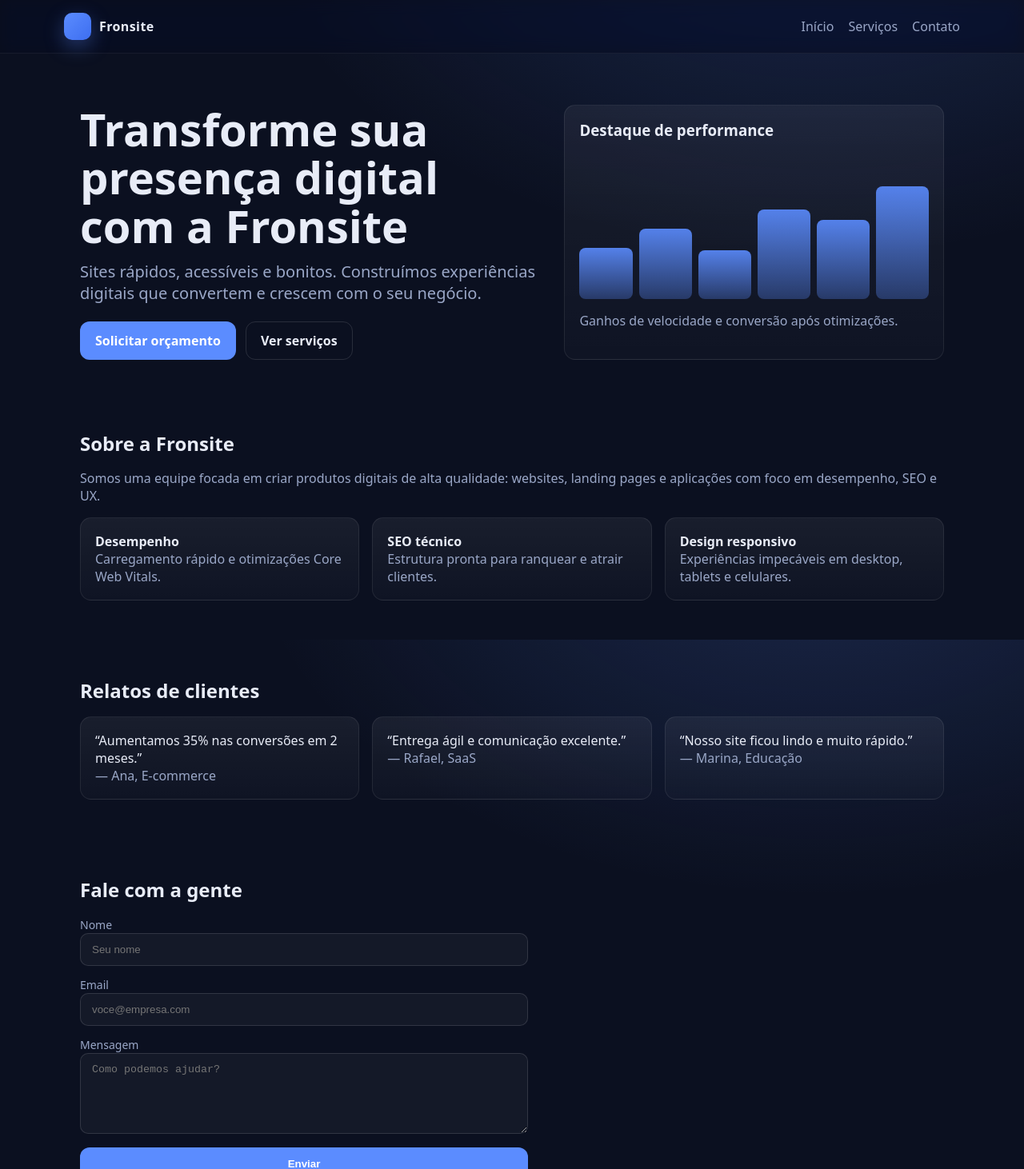
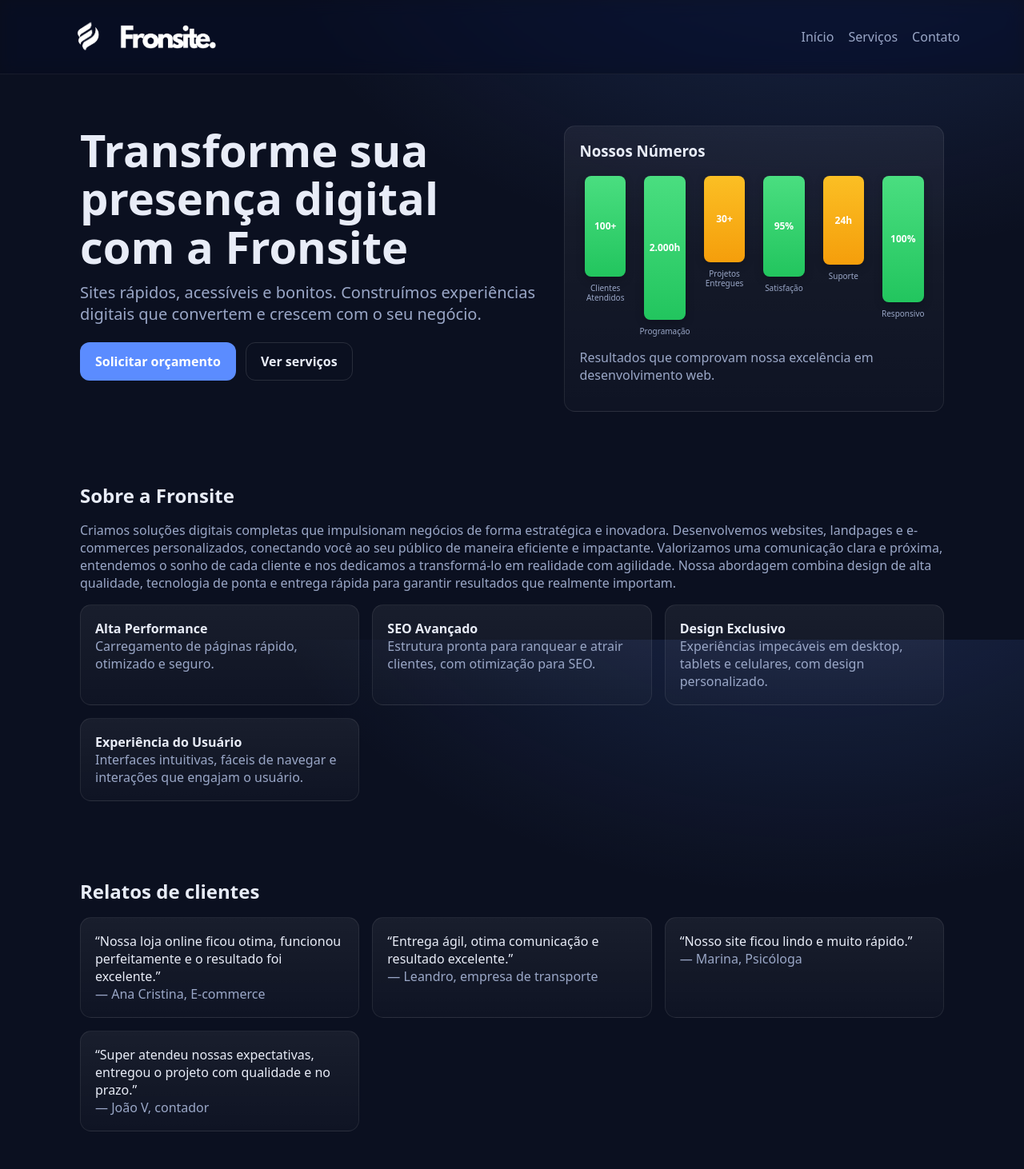
Before and after one commit to lukasaragao/fronsite, a Next.js app: page / in a window 1280 px wide. Shown: the top 1462 px of the page at 80% size. Built offline with nearby package versions, Linux system fonts and the light colour scheme.

Commit message:
ediçao do conteudo

```diff
--- a/components/ContactForm.tsx
+++ b/components/ContactForm.tsx
@@ -5,24 +5,44 @@
     const [email, setEmail] = useState('')
     const [mensagem, setMensagem] = useState('')
     const [status, setStatus] = useState<'idle'|'sending'|'success'|'error'>('idle')
+    const [errorMessage, setErrorMessage] = useState('')
 
     async function onSubmit(e: React.FormEvent){
         e.preventDefault()
+
+        // Validação manual dos campos
+        if (!nome.trim() || !email.trim() || !mensagem.trim()) {
+            setErrorMessage('Por favor, preencha todos os campos obrigatórios.')
+            setStatus('error')
+            return
+        }
+
+        // Validação básica de email
+        const emailRegex = /^[^\s@]+@[^\s@]+\.[^\s@]+$/
+        if (!emailRegex.test(email)) {
+            setErrorMessage('Por favor, insira um email válido.')
+            setStatus('error')
+            return
+        }
+
         setStatus('sending')
         try{
             const res = await fetch('/api/contact',{
                 method:'POST',
                 headers:{ 'Content-Type':'application/json' },
-                body: JSON.stringify({ nome, email, mensagem })
+                body: JSON.stringify({ nome: nome.trim(), email: email.trim(), mensagem: mensagem.trim() })
             })
             const data = await res.json()
             if(data.ok){
                 setStatus('success')
                 setNome(''); setEmail(''); setMensagem('')
+                setErrorMessage('')
             }else{
+                setErrorMessage(data.error || 'Erro ao enviar mensagem. Tente novamente.')
                 setStatus('error')
             }
         }catch{
+            setErrorMessage('Erro de conexão. Verifique sua internet e tente novamente.')
             setStatus('error')
         }
     }
@@ -30,22 +50,22 @@
     return (
         <form className="contact" onSubmit={onSubmit} noValidate>
             <div>
-                <label htmlFor="nome">Nome</label>
+                <label htmlFor="nome">Nome Completo</label>
                 <input id="nome" name="nome" value={nome} onChange={e=>setNome(e.target.value)} required placeholder="Seu nome" />
             </div>
             <div>
-                <label htmlFor="email">Email</label>
-                <input id="email" type="email" name="email" value={email} onChange={e=>setEmail(e.target.value)} required placeholder="voce@empresa.com" />
+                <label htmlFor="email">Email Principal</label>
+                <input id="email" type="email" name="email" value={email} onChange={e=>setEmail(e.target.value)} required placeholder="empresa@gmail.com" />
             </div>
             <div>
                 <label htmlFor="mensagem">Mensagem</label>
-                <textarea id="mensagem" name="mensagem" rows={5} value={mensagem} onChange={e=>setMensagem(e.target.value)} required placeholder="Como podemos ajudar?" />
+                <textarea id="mensagem" name="mensagem" rows={5} value={mensagem} onChange={e=>setMensagem(e.target.value)} required placeholder="Digite sua mensagem aqui" />
             </div>
             <button className="btn" type="submit" disabled={status==='sending'}>
                 {status==='sending' ? 'Enviando...' : 'Enviar'}
             </button>
-            {status==='success' && <div className="muted">Mensagem enviada com sucesso!</div>}
-            {status==='error' && <div className="muted">Não foi possível enviar. Tente novamente.</div>}
+            {status==='success' && <div style={{color: '#4ade80', fontSize: '14px', marginTop: '8px'}}>✓ Mensagem enviada com sucesso!</div>}
+            {status==='error' && <div style={{color: '#f87171', fontSize: '14px', marginTop: '8px'}}>⚠ {errorMessage}</div>}
         </form>
     )
 }
--- a/components/Layout.tsx
+++ b/components/Layout.tsx
@@ -1,5 +1,6 @@
 import Link from 'next/link'
 import { ReactNode } from 'react'
+import Image from 'next/image'
 
 type LayoutProps = { children: ReactNode }
 
@@ -9,8 +10,8 @@
             <header className="site-header">
                 <div className="container nav">
                     <div className="brand">
-                        <div className="logo" aria-hidden />
-                        <span>Fronsite</span>
+                        <Image src="/logo.png" alt="Fronsite" width={60} height={60} />
+                        <Image src="/nome.png" alt="Fronsite" width={120} height={30} />
                     </div>
                     <nav className="nav-menu" aria-label="Principal">
                         <Link href="/">Início</Link>
--- a/pages/index.tsx
+++ b/pages/index.tsx
@@ -15,38 +15,69 @@
                         </div>
                     </div>
                     <div className="card">
-                        <h3 style={{marginTop:0}}>Destaque de performance</h3>
-                        <div style={{height:180, display:'grid', gridTemplateColumns:'repeat(6,1fr)', alignItems:'end', gap:8}} aria-label="Gráfico de barras simples">
-                            { [40, 55, 38, 70, 62, 88].map((h,i) => (
-                                <div key={i} style={{height: h*1.6, background:'linear-gradient(180deg, rgba(91,140,255,0.9), rgba(91,140,255,0.3))', borderRadius:8}} />
+                        <h3 style={{marginTop:0}}>Nossos Números</h3>
+                        <div style={{height:200, display:'grid', gridTemplateColumns:'repeat(6,1fr)', alignItems:'end', gap:10}} aria-label="Indicadores de performance">
+                            { [
+                                { value: 70, label: "100+", desc: "Clientes Atendidos" },
+                                { value: 100, label: "2.000h", desc: "Programação" },
+                                { value: 60, label: "30+", desc: "Projetos Entregues" },
+                                { value: 70, label: "95%", desc: "Satisfação" },
+                                { value: 62, label: "24h", desc: "Suporte" },
+                                { value: 88, label: "100%", desc: "Responsivo" }
+                            ].map((item,i) => (
+                                <div key={i} style={{display:'flex', flexDirection:'column', alignItems:'center', height:'100%'}}>
+                                    <div style={{
+                                        height: item.value*1.8,
+                                        width:'80%',
+                                        background: item.value >= 70 ? 'linear-gradient(180deg, #4ade80, #22c55e)' :
+                                                   item.value >= 40 ? 'linear-gradient(180deg, #fbbf24, #f59e0b)' :
+                                                   'linear-gradient(180deg, #ef4444, #dc2626)',
+                                        borderRadius:8,
+                                        display:'flex',
+                                        alignItems:'center',
+                                        justifyContent:'center',
+                                        color:'white',
+                                        fontWeight:'bold',
+                                        fontSize:'12px',
+                                        textAlign:'center',
+                                        boxShadow: '0 4px 12px rgba(0,0,0,0.2)'
+                                    }}>
+                                        {item.label}
+                                    </div>
+                                    <div style={{marginTop:8, fontSize:'10px', color:'var(--color-muted)', textAlign:'center', lineHeight:'1.2'}}>
+                                        {item.desc}
+                                    </div>
+                                </div>
                             )) }
                         </div>
-                        <p className="muted">Ganhos de velocidade e conversão após otimizações.</p>
+                        <p className="muted">Resultados que comprovam nossa excelência em desenvolvimento web.</p>
                     </div>
                 </div>
             </section>
 
             <section>
                 <h2 className="section-title">Sobre a Fronsite</h2>
-                <p className="muted">Somos uma equipe focada em criar produtos digitais de alta qualidade: websites, landing pages e aplicações com foco em desempenho, SEO e UX.</p>
+                <p className="muted">Criamos soluções digitais completas que impulsionam negócios de forma estratégica e inovadora. Desenvolvemos websites, landpages e e-commerces personalizados, conectando você ao seu público de maneira eficiente e impactante. Valorizamos uma comunicação clara e próxima, entendemos o sonho de cada cliente e nos dedicamos a transformá-lo em realidade com agilidade. Nossa abordagem combina design de alta qualidade, tecnologia de ponta e entrega rápida para garantir resultados que realmente importam.</p>
                 <div className="grid" style={{marginTop:16}}>
-                    <div className="card"><strong>Desempenho</strong><br/><span className="muted">Carregamento rápido e otimizações Core Web Vitals.</span></div>
-                    <div className="card"><strong>SEO técnico</strong><br/><span className="muted">Estrutura pronta para ranquear e atrair clientes.</span></div>
-                    <div className="card"><strong>Design responsivo</strong><br/><span className="muted">Experiências impecáveis em desktop, tablets e celulares.</span></div>
+                    <div className="card"><strong>Alta Performance</strong><br/><span className="muted">Carregamento de páginas rápido, otimizado e seguro.</span></div>
+                    <div className="card"><strong>SEO Avançado</strong><br/><span className="muted">Estrutura pronta para ranquear e atrair clientes, com otimização para SEO.</span></div>
+                    <div className="card"><strong>Design Exclusivo</strong><br/><span className="muted">Experiências impecáveis em desktop, tablets e celulares, com design personalizado.</span></div>
+                    <div className="card"><strong>Experiência do Usuário</strong><br/><span className="muted">Interfaces intuitivas, fáceis de navegar e interações que engajam o usuário.</span></div>
                 </div>
             </section>
 
             <section>
                 <h2 className="section-title">Relatos de clientes</h2>
                 <div className="testimonials">
-                    <div className="card">“Aumentamos 35% nas conversões em 2 meses.”<br/><span className="muted">— Ana, E‑commerce</span></div>
-                    <div className="card">“Entrega ágil e comunicação excelente.”<br/><span className="muted">— Rafael, SaaS</span></div>
-                    <div className="card">“Nosso site ficou lindo e muito rápido.”<br/><span className="muted">— Marina, Educação</span></div>
+                    <div className="card">“Nossa loja online ficou otima, funcionou perfeitamente e o resultado foi excelente.”<br/><span className="muted">— Ana Cristina, E‑commerce</span></div>
+                    <div className="card">“Entrega ágil, otima comunicação e resultado excelente.”<br/><span className="muted">— Leandro, empresa de transporte</span></div>
+                    <div className="card">“Nosso site ficou lindo e muito rápido.”<br/><span className="muted">— Marina, Psicóloga</span></div>
+                    <div className="card">“Super atendeu nossas expectativas, entregou o projeto com qualidade e no prazo.”<br/><span className="muted">— João V, contador</span></div>
                 </div>
             </section>
 
             <section id="contato">
-                <h2 className="section-title">Fale com a gente</h2>
+                <h2 className="section-title">Fale conosco e transforme seu negócio</h2>
                 <ContactForm />
             </section>
         </Layout>
```
Also changed, not shown: pages/api/contact.ts (+17 -10 lines), pages/servicos.tsx (+17 -29 lines), public/logo.png (added), public/nome.png (added).
